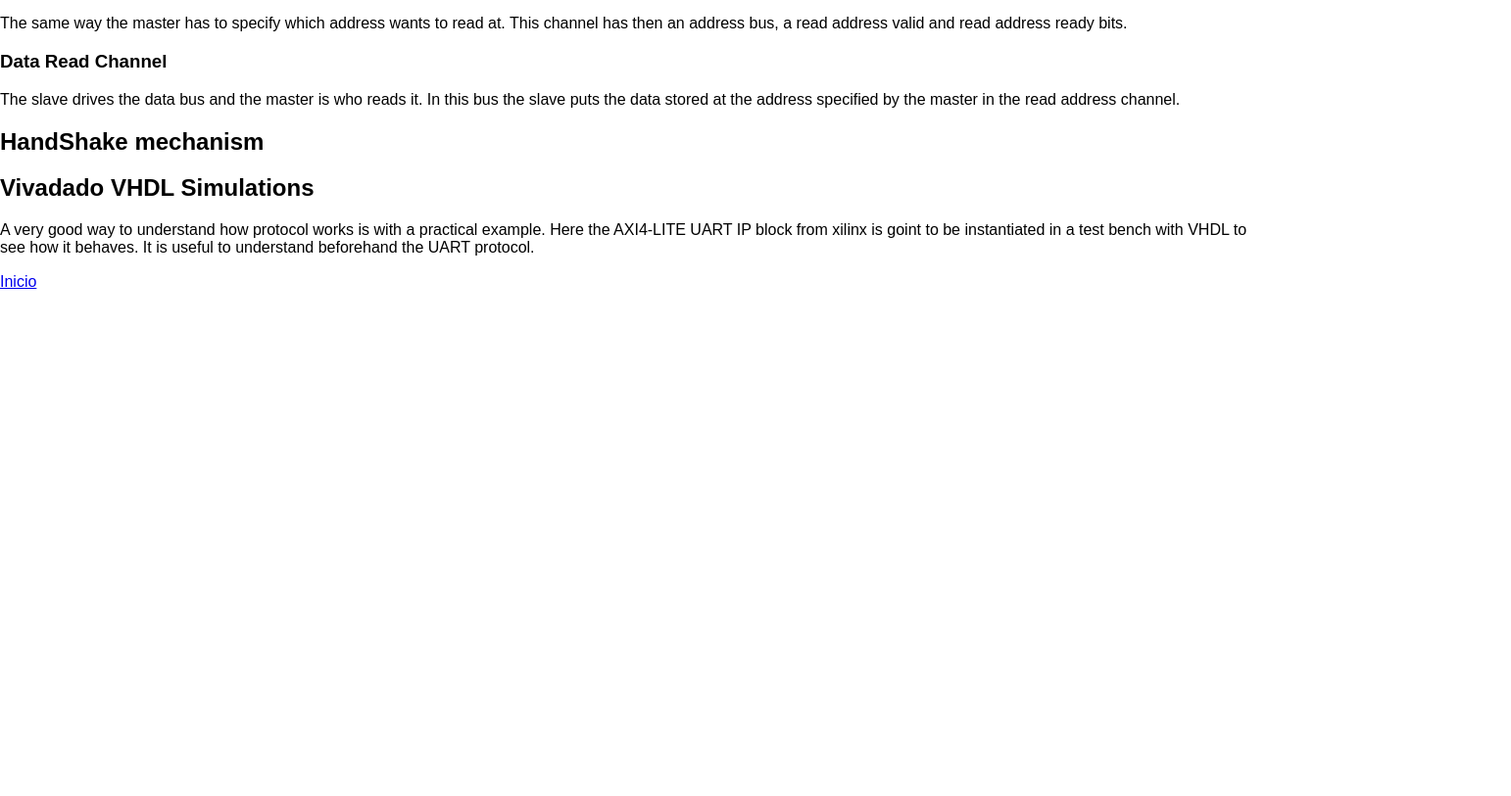
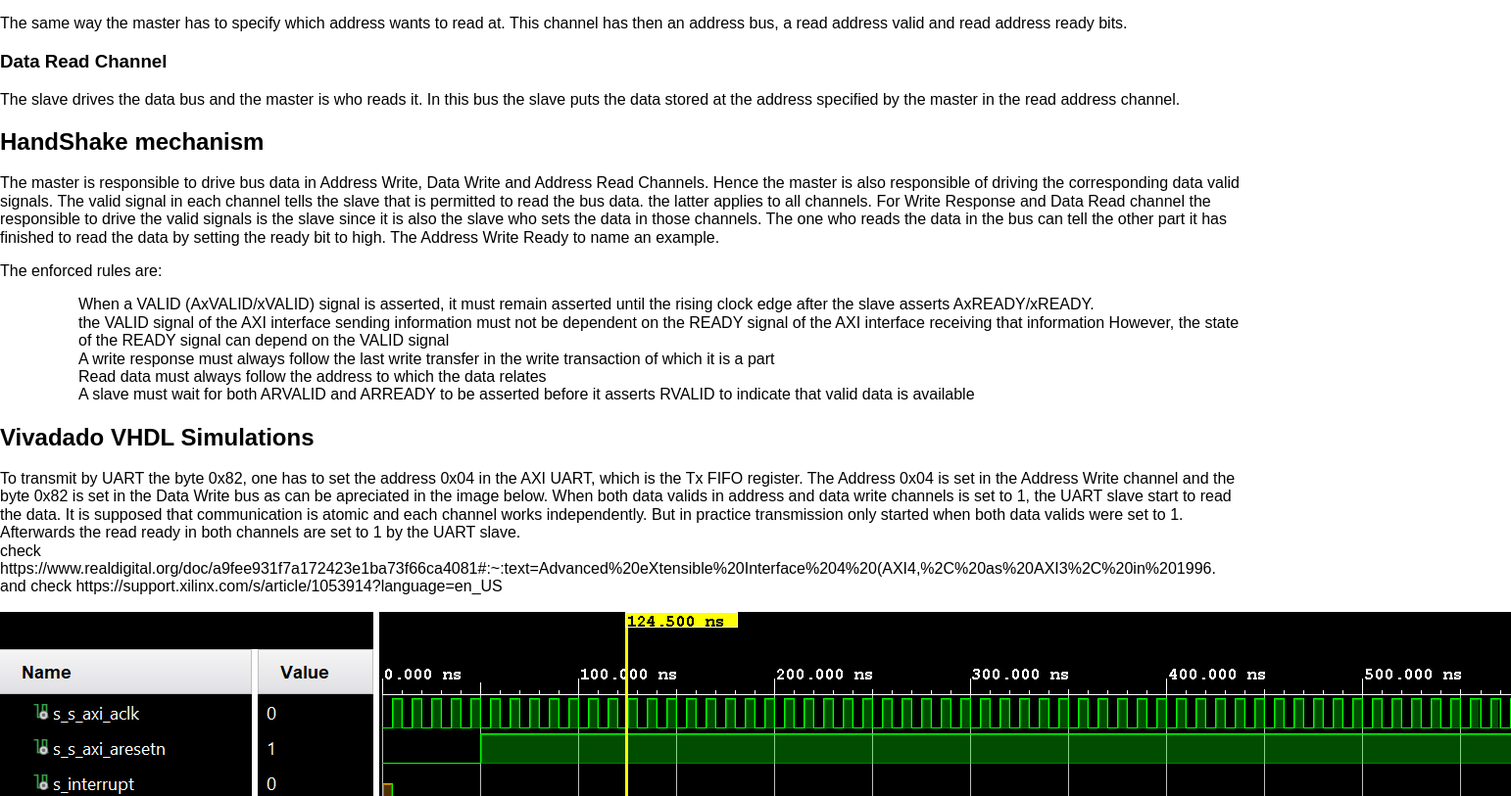
Before and after one commit to raulest50/DigitalDesign.github.io, a plain HTML site: page AXI_LITE/axi_lite.html in a window 1280 px wide. Shown: the part 723-1536 px from the top of the page at 98% size, 1542 px wide, since content can reach past the window. Before the commit the page ends 1020 px from the top, so only its background shows below. Drawn offline with nearby package versions, Linux system fonts and the light colour scheme.

Commit message:
I finished my notes on UART axi lite IP

```diff
--- a/AXI_LITE/axi_lite.html
+++ b/AXI_LITE/axi_lite.html
@@ -95,18 +95,74 @@
     <div>
         <h2>HandShake mechanism</h2>
         <p>
+            The master is responsible to drive bus data in Address Write, Data Write and Address Read Channels.
+            Hence the master is also responsible of driving the corresponding data valid signals.
+            The valid signal in each channel tells the slave that is permitted to read the bus data.
+            the latter applies to all channels. For Write Response and Data Read channel the responsible to
+            drive the valid signals is the slave since it is also the slave who sets the data in those
+            channels. The one who reads the data in the bus can tell the other part it has finished to read
+            the data by setting the ready bit to high. The Address Write Ready to name an example.
+        </p>
 
-        </p>
+        <p>The enforced rules are:</p>
+
+        <ul>
+            <ol>
+                When a VALID (AxVALID/xVALID) signal is asserted, it must remain asserted until the rising clock edge after the slave asserts AxREADY/xREADY.
+            </ol>
+            <ol>
+                the VALID signal of the AXI interface sending information must not be dependent on the READY
+                signal of the AXI interface receiving that information
+                However, the state of the READY signal can depend on the VALID signal
+            </ol>
+            <ol>
+                A write response must always follow the last write transfer in the write transaction
+                of which it is a part
+            </ol>
+            <ol>
+                Read data must always follow the address to which the data relates
+            </ol>
+            <ol>
+                A slave must wait for both ARVALID and ARREADY to be asserted before it asserts RVALID
+                to indicate that valid data is available
+            </ol>
+        </ul>
+
     </div>
 
     <div>
         <h2>Vivadado VHDL Simulations</h2>
         <p>
-            A very good way to understand how protocol works is with a practical example. Here
-            the AXI4-LITE UART IP block from xilinx is goint to be instantiated in a test bench
-            with VHDL to see how it behaves. It is useful to understand beforehand the UART
-            protocol.
+            To transmit by UART the byte 0x82, one has to set the address 0x04 in the AXI UART, which
+            is the Tx FIFO register. The Address 0x04 is set in the Address Write channel and the byte 0x82
+            is set in the Data Write bus as can be apreciated in the image below. When both data valids
+            in address and data write channels is set to 1, the UART slave start to read the data. It is
+            supposed that communication is atomic and each channel works independently. But in practice
+            transmission only started when both data valids were set to 1. Afterwards the read ready in both
+            channels are set to 1 by the UART slave.
+            <br>
+            check https://www.realdigital.org/doc/a9fee931f7a172423e1ba73f66ca4081#:~:text=Advanced%20eXtensible%20Interface%204%20(AXI4,%2C%20as%20AXI3%2C%20in%201996.
+            <br>
+            and check https://support.xilinx.com/s/article/1053914?language=en_US
+            <br>
+
         </p>
+
+        <img src="./sim_AXI4_Lite_write.PNG">
+
+        <p>
+            The communication baud rate in this simulation is 115200 and the clock frequency is 100Mhz.
+            Hence the handshake process is more faster than transmission speed so Tx timing diagram
+            is shown in separate image below.
+        </p>
+
+        <img src="./sim_UART_tx_0x52.PNG">
+
+        <p>
+            To send multiple bytes is very convenient to enable interrupts in the CTRL_REG. After
+            transmission in Tx pin is finished, the interrupt pin will signal a pulse.
+        </p>
+
     </div>
 
     <div>
```
